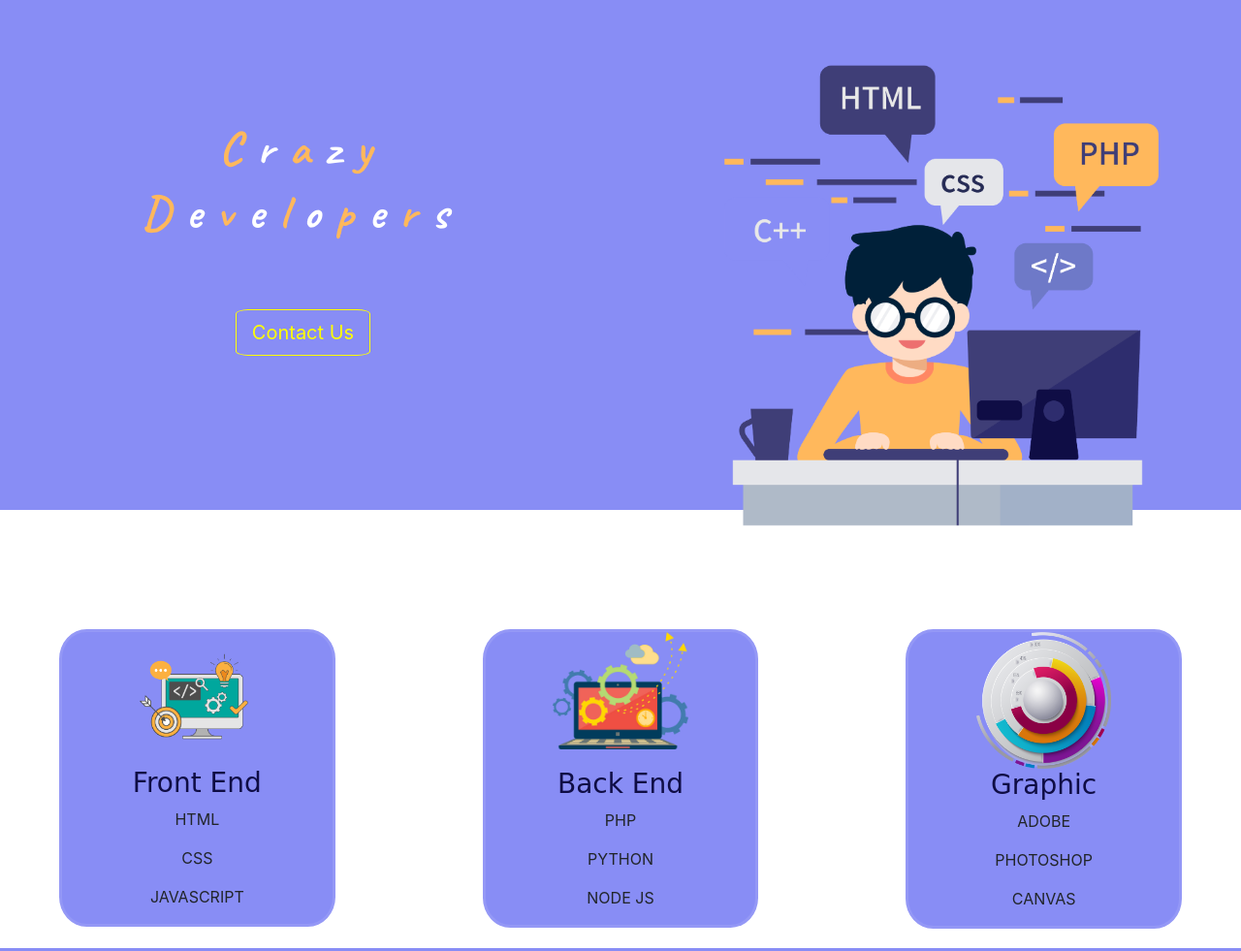
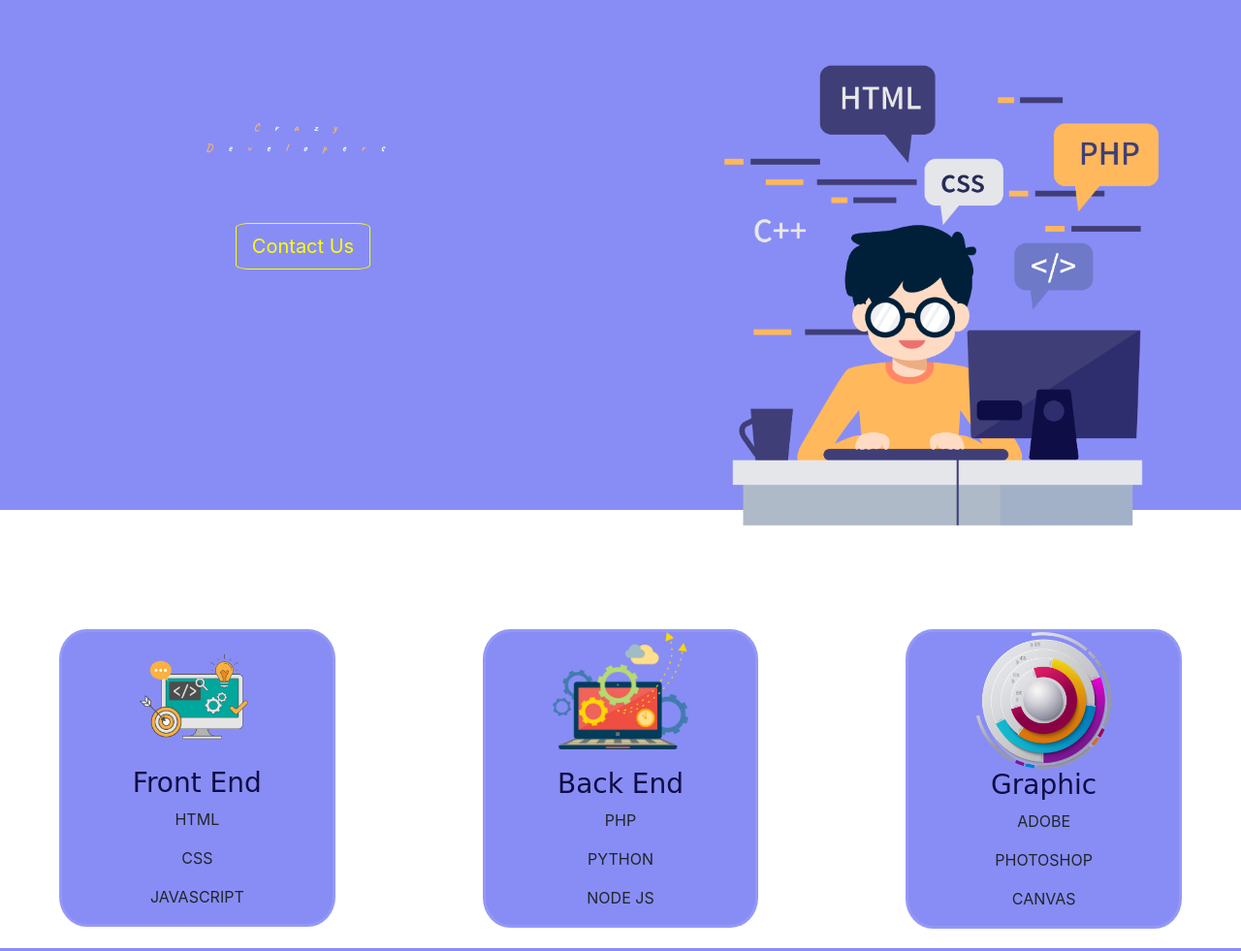
Before and after one commit to tanujrajput/cv, a plain HTML site: page landing-page/index.html in a window 1280 px wide. Shown: the top 981 px of the page at 97% size. Drawn offline with nearby package versions, Linux system fonts and the light colour scheme; a web font is replaced by a local one.

Commit message:
Update style.css

```diff
--- a/landing-page/css/style.css
+++ b/landing-page/css/style.css
@@ -10,7 +10,7 @@ top: 50px;
 }
 .big-heading{
   font-family: 'Caveat', cursive;
-  font-size: 3rem;
+  font-size: 70%;
   color: #fff;
   letter-spacing:1rem;
 
```
